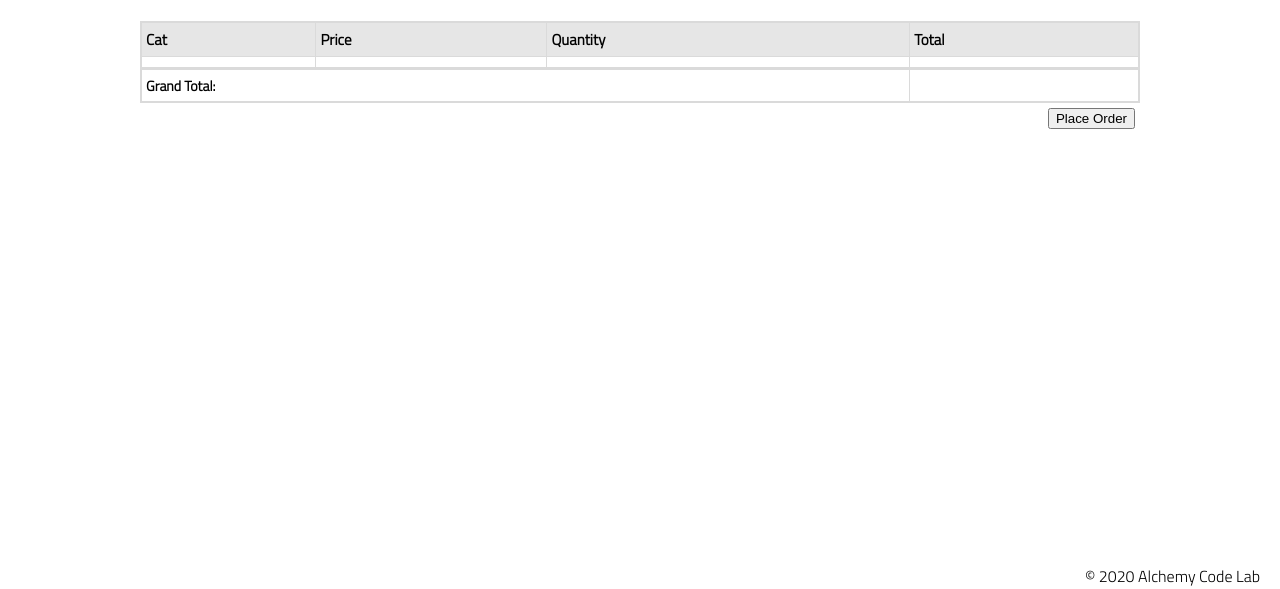
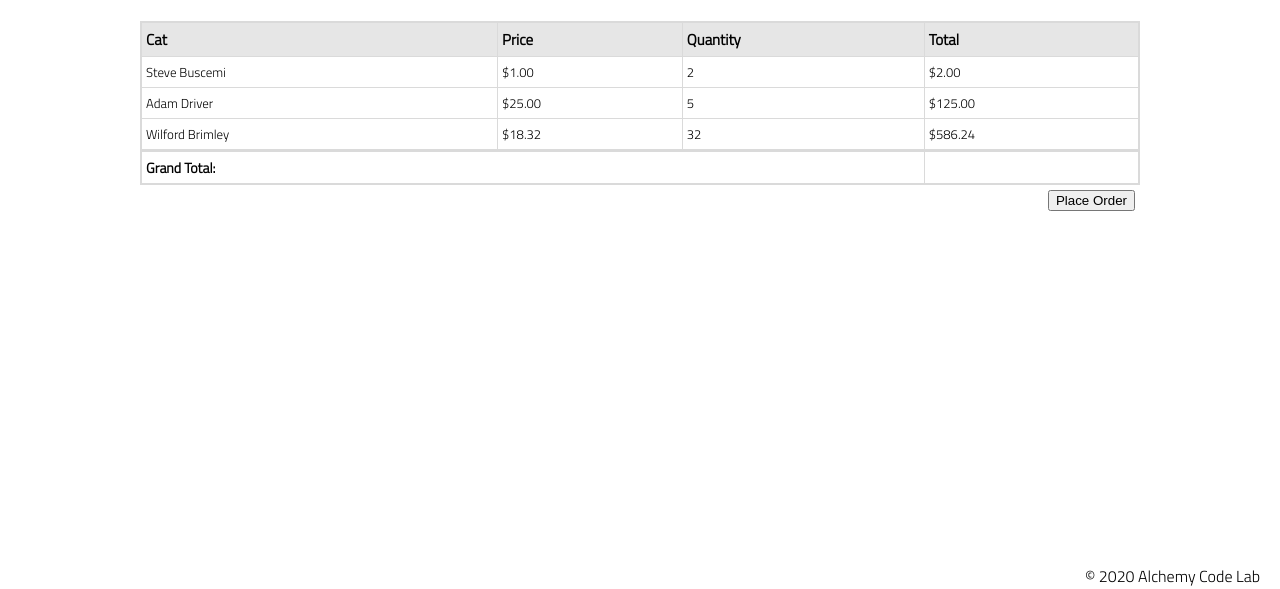
Before and after one commit to Dylan-Floyd/lab-06-e-commerce-site, a plain HTML site: page cart/index.html in a window 1280 px wide. Shown: the part 211-800 px from the top of the page. Drawn offline with Linux system fonts and the light colour scheme.

Commit message:
add shopping cart html generation and calcOrderTotal function+test

```diff
--- a/cart/cart.js
+++ b/cart/cart.js
@@ -0,0 +1,12 @@
+import { products } from '../data/product-data.js';
+import { cartData } from '../data/cart-data.js';
+import { renderLineItem } from './render-line-item.js';
+import { findById } from '../utils.js';
+
+const tableBody = document.querySelector('#table-body');
+
+for (let cartItem of cartData) {
+    const productData = findById(products, cartItem.id);
+    const newRow = renderLineItem(cartItem, productData);
+    tableBody.appendChild(newRow);
+}
--- a/cart/index.html
+++ b/cart/index.html
@@ -31,13 +31,7 @@
                             <th>Total</th>
                         </tr>
                     </thead>
-                    <tbody>
-                        <tr>
-                            <td></td>
-                            <td></td>
-                            <td></td>
-                            <td></td>
-                        </tr>
+                    <tbody id="table-body">
                     </tbody>
                     <tfoot>
                         <tr>
--- /dev/null
+++ b/cart/render-line-item.js
@@ -0,0 +1,17 @@
+import { calcItemTotal } from '../utils.js';
+
+export function renderLineItem(cartItem, productData) {
+    const rowEl = document.createElement('tr');
+    const nameEl = document.createElement('td');
+    const priceEl = document.createElement('td');
+    const quantityEl = document.createElement('td');
+    const totalEl = document.createElement('td');
+
+    nameEl.textContent = productData.name;
+    priceEl.textContent = productData.price.toLocaleString('en-US', { style: 'currency', currency: 'USD' });
+    quantityEl.textContent = cartItem.quantity;
+    totalEl.textContent = calcItemTotal(cartItem.quantity, productData.price);
+    rowEl.append(nameEl, priceEl, quantityEl, totalEl);
+
+    return rowEl;
+}
--- a/utils.js
+++ b/utils.js
@@ -8,5 +8,14 @@ export function findById(arrayOfObjects, id) {
 }
 
 export function calcItemTotal(quantity, price) {
-    return quantity * price;
+    return (quantity * price).toLocaleString('en-US', { style: 'currency', currency: 'USD' });
 }
+
+export function calcOrderTotal(cartData, products) {
+    let total = 0;
+    for (let cartItem of cartData) {
+        const price = findById(products, cartItem.id).price;
+        total += cartItem.quantity * price;
+    }
+    return total.toLocaleString('en-US', { style: 'currency', currency: 'USD' });
+}
```
Also changed, not shown: test/render-line-item.test.js (added, +20 -0 lines), test/tests.js (+1 -0 lines), test/utils.test.js (+31 -10 lines).
